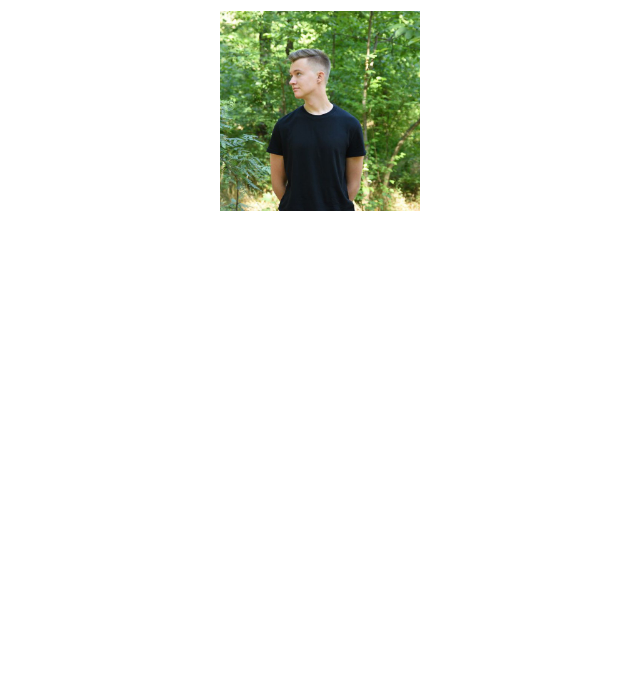
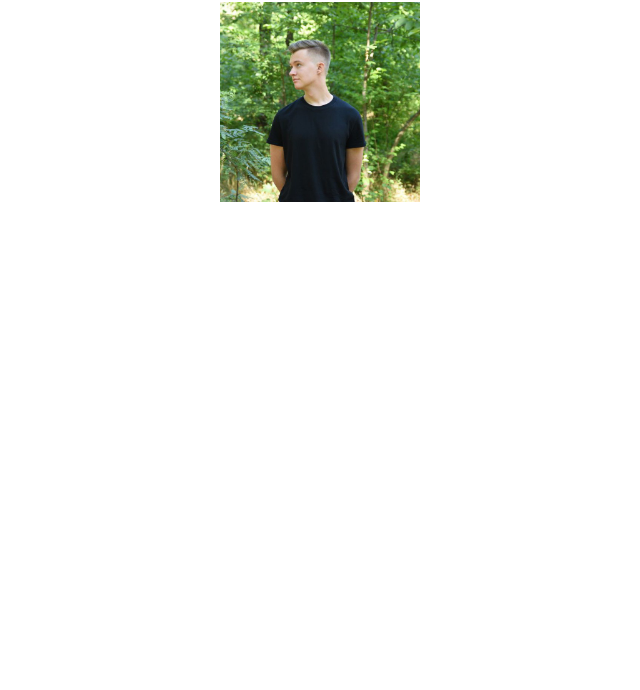
Before and after one commit to dansiver/webpack-cheatsheet, a website built with webpack: page src/index.html in a window 1280 px wide. Shown: the part 110-800 px from the top of the page, without its empty margins (320-960 px from the left). Built offline with nearby package versions, Linux system fonts and the light colour scheme.

Commit message:
Added normalize.css

```diff
--- a/package.json
+++ b/package.json
@@ -29,5 +29,8 @@
     "style-loader": "^1.2.1",
     "webpack": "^4.43.0",
     "webpack-cli": "^3.3.11"
+  },
+  "dependencies": {
+    "normalize.css": "^8.0.1"
   }
 }
--- a/src/styles/styles.css
+++ b/src/styles/styles.css
@@ -1,4 +1,5 @@
-@import "./roboto.css";
+@import "roboto.css";
+@import "~normalize.css";
 
 .container {
   padding-top: 2rem;
```
Also changed, not shown: dist/index.html, 3 other files.
